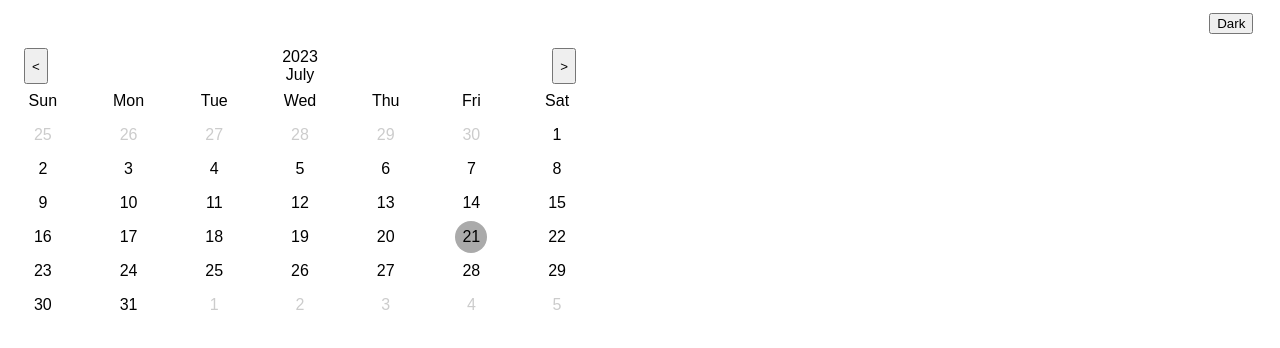
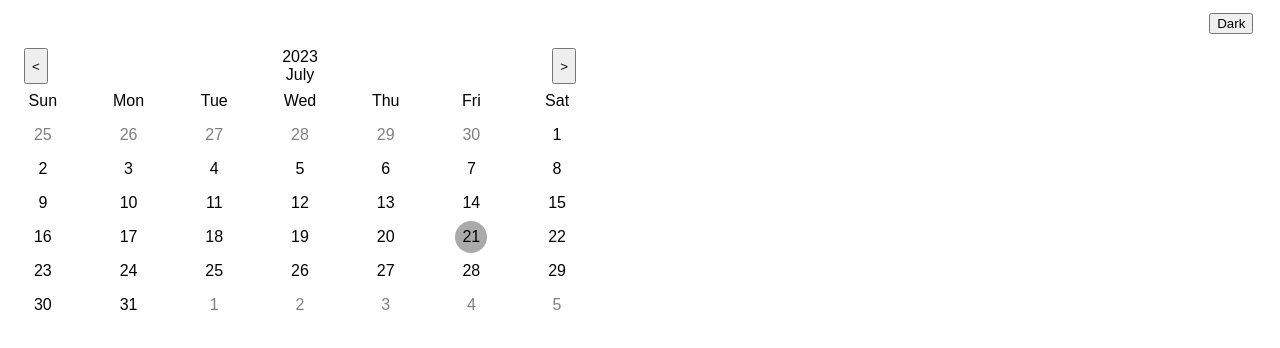
Before and after one commit to jimarkit/jimarkit.github.io, a plain HTML site: page index.html in a window 1280 px wide. Drawn offline with Linux system fonts and the light colour scheme.

Commit message:
Improve date dim style

```diff
--- a/style.css
+++ b/style.css
@@ -116,5 +116,5 @@ body
 
 .calendar-date-dim
 {
-    color: var(--dim-color);
+    opacity: 0.5;
 }
```
